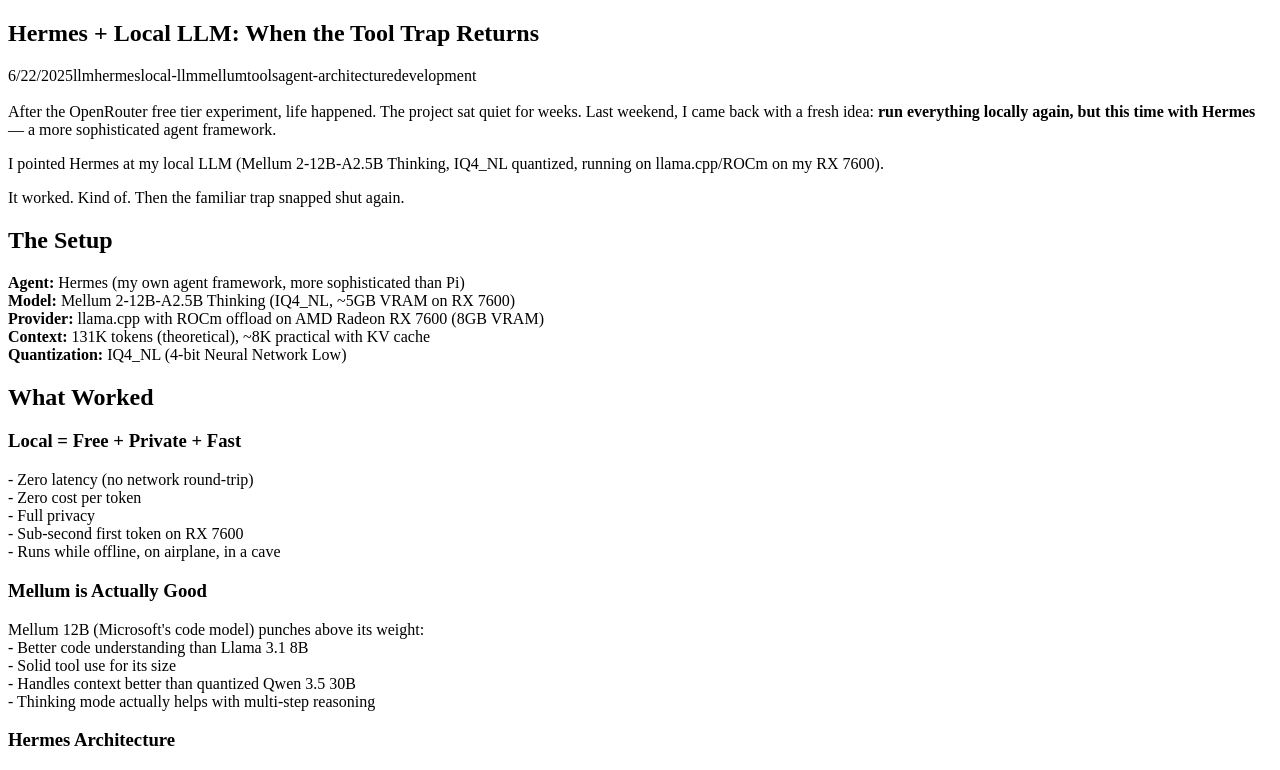
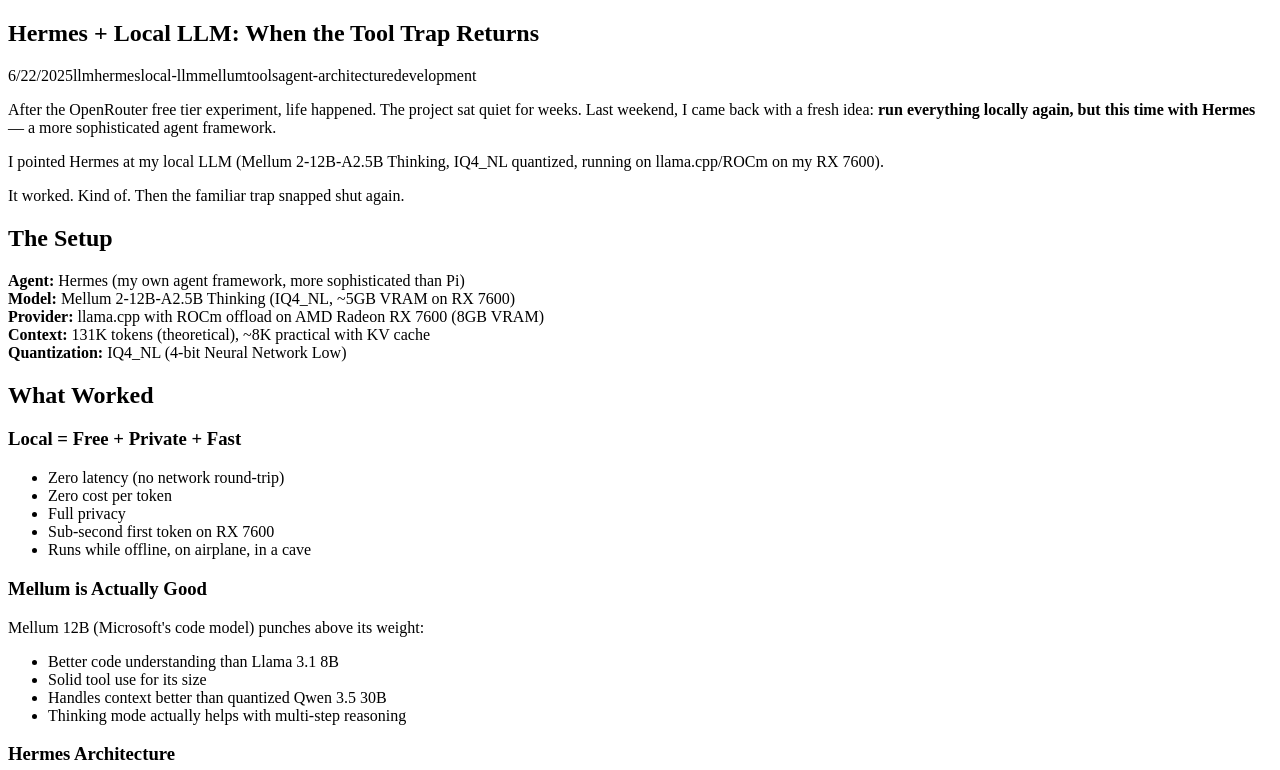
Before and after one commit to admorelli/static-blog, a Next.js app: page /posts/hermes-local-llm-tool-trap in a window 1280 px wide. Shown: the top 770 px of the page. Built offline with nearby package versions, Linux system fonts and the light colour scheme.

Commit message:
fix: use gray-matter and marked for proper markdown rendering

```diff
--- a/app/posts/[slug]/page.tsx
+++ b/app/posts/[slug]/page.tsx
@@ -1,5 +1,7 @@
 import { notFound } from 'next/navigation';
 import postsIndex from '@/public/data/posts-index.json';
+import matter from 'gray-matter';
+import { marked } from 'marked';
 
 interface Post {
   id: number;
@@ -17,57 +19,18 @@
 }
 
 function parseFrontmatter(content: string): ParsedPost {
-  const frontmatterRegex = /^---\n([\s\S]*?)\n---\n([\s\S]*)$/;
-  const match = content.match(frontmatterRegex);
+  const { data, content: markdownContent } = matter(content);
 
-  if (!match) {
-    return {
-      title: '',
-      date: '',
-      tags: [],
-      content: content,
-    };
-  }
-
-  const [, frontmatter, markdownContent] = match;
-
-  // Parse YAML frontmatter
-  const titleMatch = frontmatter.match(/title:\s*"([^"]*)"/);
-  const dateMatch = frontmatter.match(/date:\s*"([^"]*)"/);
-  const tagsMatch = frontmatter.match(/tags:\s*(\[[\s\S]*?\])/);
-
-  const title = titleMatch ? titleMatch[1] : '';
-  const date = dateMatch ? dateMatch[1] : '';
-  let tags: string[] = [];
-
-  if (tagsMatch) {
-    try {
-      tags = JSON.parse(tagsMatch[1]);
-    } catch {
-      tags = [];
-    }
-  }
-
-  return { title, date, tags, content: markdownContent };
+  return {
+    title: data.title || '',
+    date: data.date || '',
+    tags: data.tags || [],
+    content: markdownContent,
+  };
 }
 
 function markdownToHtml(markdown: string): string {
-  // Simple markdown to HTML conversion for common elements
-  return markdown
-    .replace(/^### (.*$)/gim, '<h3>$1</h3>')
-    .replace(/^## (.*$)/gim, '<h2>$1</h2>')
-    .replace(/^# (.*$)/gim, '<h1>$1</h1>')
-    .replace(/\*\*(.*?)\*\*/gim, '<strong>$1</strong>')
-    .replace(/\*(.*?)\*/gim, '<em>$1</em>')
-    .replace(/`(.*?)`/gim, '<code>$1</code>')
-    .replace(/\n\n/gim, '</p><p>')
-    .replace(/\n/gim, '<br>')
-    .replace(/^\| (.*?) \|$/gim, '<p><strong>$1</strong></p>')
-    .replace(/^\|[-| ]+\|$/gim, '')
-    .replace(/^\| (.*?) \|$/gim, '<p>$1</p>')
-    .replace(/`([^`]+)`/gim, '<code>$1</code>')
-    .replace(/^\s*-\s*(.*)$/gim, '<li>$1</li>')
-    .replace(/^\s*\d+\.\s*(.*)$/gim, '<li>$1</li>');
+  return marked.parse(markdown, { async: false }) as string;
 }
 
 export async function generateStaticParams() {
--- a/package.json
+++ b/package.json
@@ -22,6 +22,8 @@
     "@tanstack/react-query": "^5.100.14",
     "better-sqlite3": "^12.10.0",
     "drizzle-orm": "^0.45.2",
+    "gray-matter": "^4.0.3",
+    "marked": "^18.0.5",
     "next": "16.2.6",
     "react": "19.2.4",
     "react-dom": "19.2.4"
```
Also changed, not shown: 1 other file (tests, documents, lock files or other folders).
